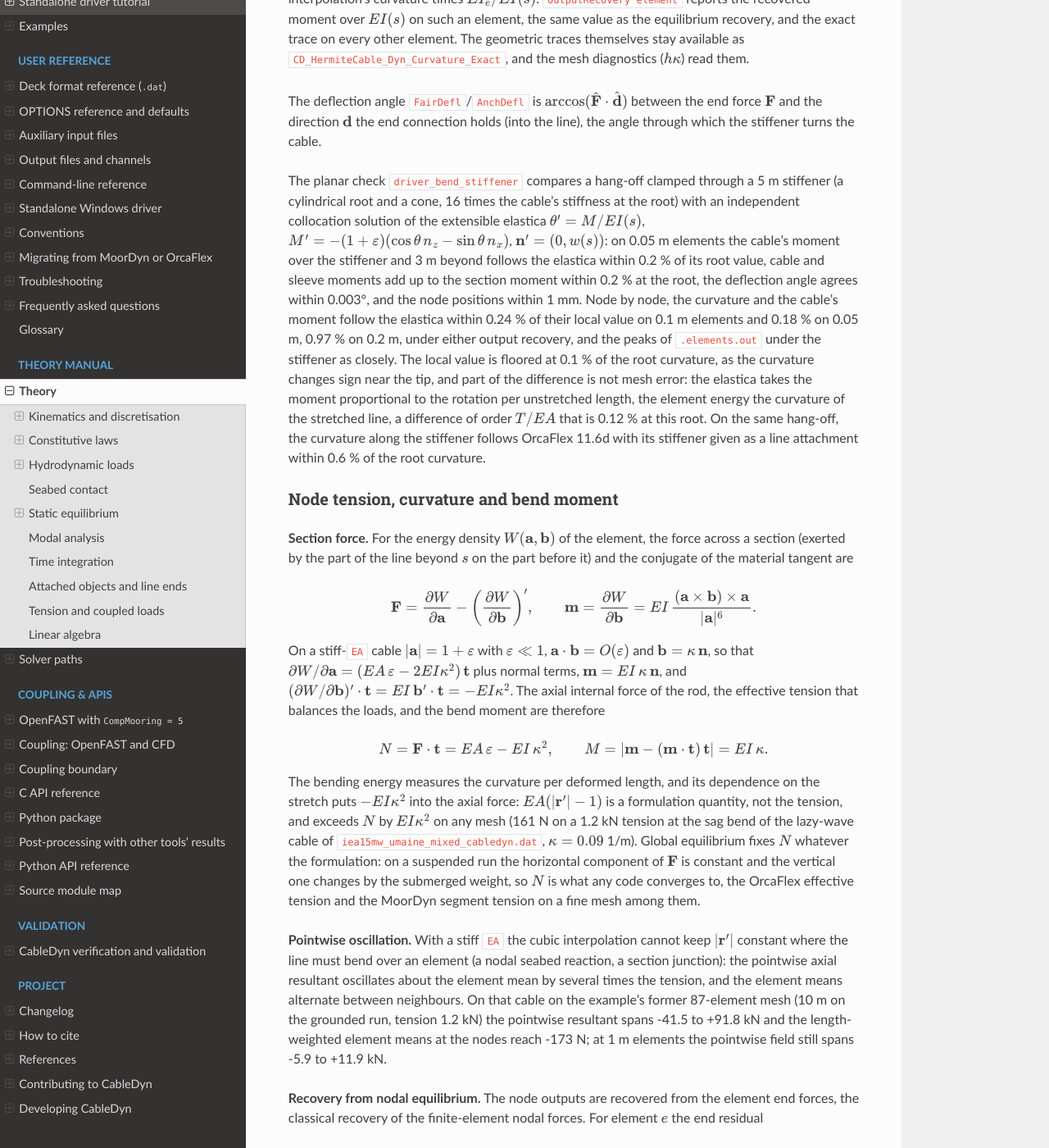
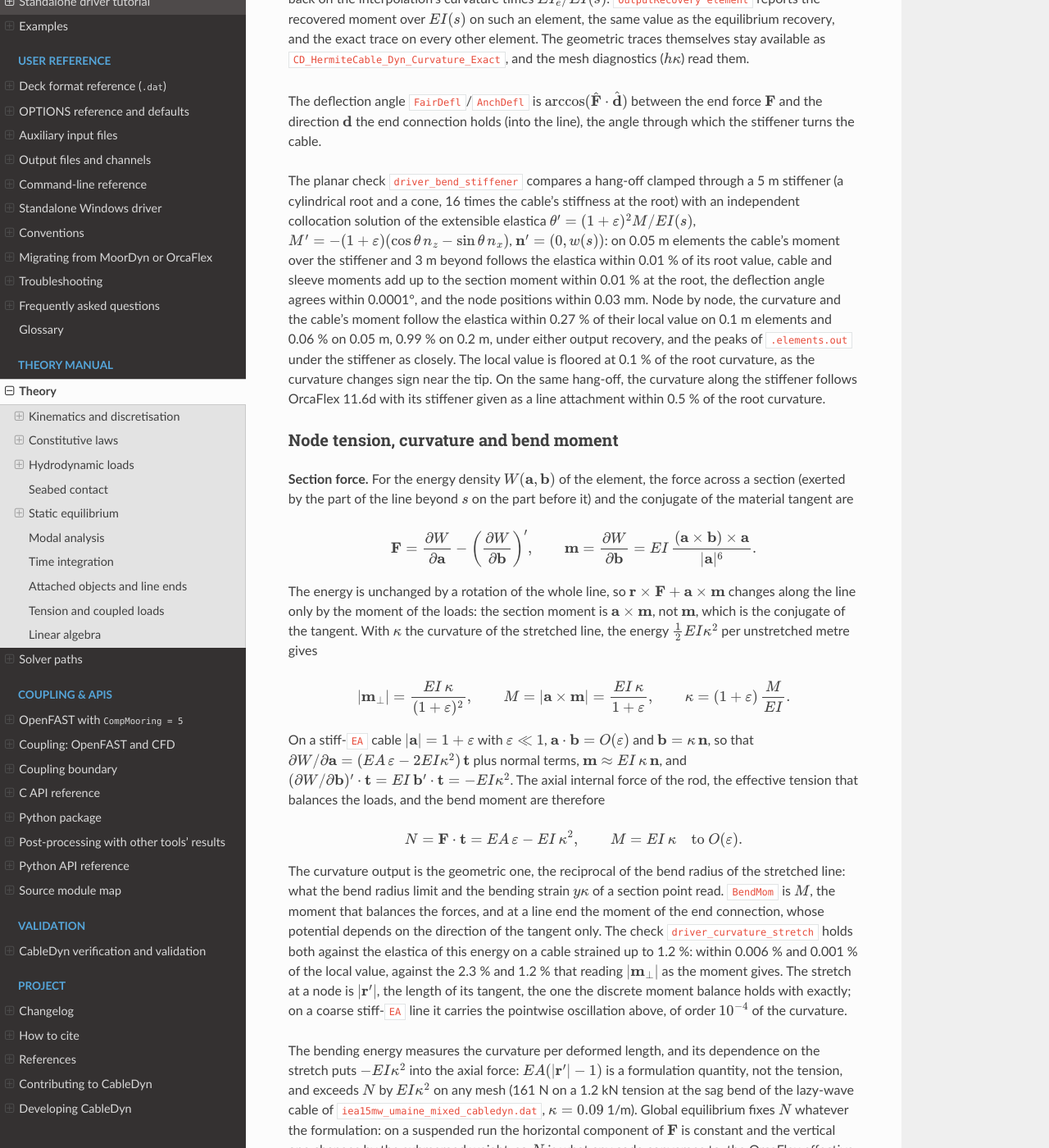
Before and after one commit to SMI-Lab-Inha/CableDyn, a Sphinx documentation site: the page built from doc/theory.rst, in a window 1280 px wide and 1400 px high, scrolled down 4349 px. Shown: the whole window at 82% size. Built offline with Sphinx 7.4.7 and the Read the Docs theme 3.1.0, drawn with Linux system fonts in a browser that asks for light colours; some of the changed text lies outside the part shown.

Commit message:
fix(output): report the geometric curvature and the section moment of a stretched line
The element energy is EI kappa^2/2 per unstretched length with kappa the
curvature of the stretched line, so the recovered m, the conjugate of the
tangent r', has the normal length EI kappa/(1 + e)^2. The node outputs read
that length as the moment and divided it by EI, which put Curv 2e and
BendMom e below the values they are defined by.

The energy does not change under a rotation of the whole line, so the
moment that balances the forces is r' x m, of length M = EI kappa/(1 + e).
BendMom is now M, Curv is (1 + e) M/EI, the reciprocal of the bend radius,
and StfMom the sleeve's share of M, with the stretch |r'| of the node's
tangent. Tension, positions and forces do not change. Under OutputRecovery
element the exact traces and EI x curvature stand on unsleeved elements.

driver_curvature_stretch holds both against the elastica of this energy,
strain swept to 1.2 %: the curvature error falls from 2.30 % to 0.006 % and
the moment error from 1.15 % to under 0.001 %. driver_bend_stiffener takes
the same elastica: the cable moment moves from 0.18 % to 0.01 % of the root
value and the node positions from 0.6 to 0.03 mm.

Signed-off-by: Jae Hoon Seo <jaehoon.seo@inha.ac.kr>

```diff
--- a/doc/options.rst
+++ b/doc/options.rst
@@ -492,7 +492,8 @@ Finite-EI cable controls
        static-profile and range-graph columns, ``.t.out`` segment tensions).
        ``equilibrium`` recovers them from nodal equilibrium: the effective tension
        :math:`\mathbf F\cdot\mathbf t`, the moment the neighbouring elements carry, and
-       curvature = moment / ``EI`` (see :ref:`theory-output-recovery`). ``element`` reports the
+       the geometric curvature (1 + strain) × moment / ``EI`` (see
+       :ref:`theory-output-recovery`). ``element`` reports the
        length-weighted element-mean axial force :math:`EA(\lvert\mathbf r'\rvert - 1)`, the
        larger one-sided exact curvature (on an element with a bend stiffener sleeve, the recovered
        moment over ``EI(s)``), and the axial resultant at the element midpoint as the
--- a/doc/theory.rst
+++ b/doc/theory.rst
@@ -183,10 +183,10 @@ steps at every node although the section does not, and the softer side would ove
 curvature by about :math:`h\lvert EI'\rvert/(2 EI)`, first order in the element length
 :math:`h`. A node takes :math:`EI(s)` at its own arc instead, from the stiffener rows, one limit
 from either side. The section moment :math:`M` (:ref:`theory-output-recovery`) is continuous and
-second-order accurate, so the curvature :math:`\kappa = M/EI(s)` is too. Cable and sleeve take
-that curvature and share the moment in proportion to the stiffnesses: the cable carries
-:math:`EI_c\,\kappa`, reported as ``BendMom``, and the sleeve
-:math:`(EI(s) - EI_c)\,\kappa`, reported as ``StfMom``.
+second-order accurate, so the curvature :math:`\kappa = (1+\varepsilon) M/EI(s)` is too. Cable
+and sleeve take that curvature and share the moment in proportion to the stiffnesses: the cable
+carries :math:`EI_c\,M/EI(s)`, reported as ``BendMom``, and the sleeve the rest,
+:math:`(EI(s) - EI_c)\,M/EI(s)`, reported as ``StfMom``.
 
 The two limits differ only at a real step of the section: at the bare tip, between stiffener
 rows whose end diameter, bore or modulus do not match, and between line types of different
@@ -199,8 +199,8 @@ element, so at an element's end it is off by the same first-order step against :
 high where the curvature falls toward the tip and low where it rises, and :math:`EI_e` times it
 is low by :math:`h^2 M''/12` against :math:`M`. Two outputs that read the interpolation elsewhere read
 the section here. The peak of such an element in ``.elements.out`` is the largest
-:math:`\lvert M(u)\rvert/EI(s(u))` along it, with :math:`M(u)` the quadratic through the
-recovered moments of the end nodes that keeps the mean of the fit; a row end inside the element,
+:math:`(1+\varepsilon)\lvert M(u)\rvert/EI(s(u))` along it, with :math:`M(u)` the quadratic
+through the recovered moments of the end nodes that keeps the mean of the fit; a row end inside the element,
 or the tip, is a step of :math:`EI(s)` that the search keeps. Below the stiffness that resolves
 the recovered moment (:ref:`theory-output-recovery`) both the nodes and the peak fall back on
 the interpolation's curvature times :math:`EI_e/EI(s)`. ``OutputRecovery element`` reports
@@ -217,19 +217,17 @@ the line), the angle through which the stiffener turns the cable.
 The planar check ``driver_bend_stiffener`` compares a hang-off clamped through a 5 m stiffener
 (a cylindrical root and a cone, 16 times the cable's stiffness at the root) with an independent
 collocation solution of the extensible elastica
-:math:`\theta' = M/EI(s)`, :math:`M' = -(1 + \varepsilon)(\cos\theta\,n_z - \sin\theta\,n_x)`,
+:math:`\theta' = (1+\varepsilon)^2 M/EI(s)`,
+:math:`M' = -(1 + \varepsilon)(\cos\theta\,n_z - \sin\theta\,n_x)`,
 :math:`\mathbf n' = (0, w(s))`: on 0.05 m elements the cable's moment over the stiffener and
-3 m beyond follows the elastica within 0.2 % of its root value, cable and sleeve moments add up
-to the section moment within 0.2 % at the root, the deflection angle agrees within 0.003°, and
-the node positions within 1 mm. Node by node, the curvature and the cable's moment follow the
-elastica within 0.24 % of their local value on 0.1 m elements and 0.18 % on 0.05 m, 0.97 % on
+3 m beyond follows the elastica within 0.01 % of its root value, cable and sleeve moments add up
+to the section moment within 0.01 % at the root, the deflection angle agrees within 0.0001°, and
+the node positions within 0.03 mm. Node by node, the curvature and the cable's moment follow the
+elastica within 0.27 % of their local value on 0.1 m elements and 0.06 % on 0.05 m, 0.99 % on
 0.2 m, under either output recovery, and the peaks of ``.elements.out`` under the stiffener
-as closely. The local value is floored at 0.1 % of the root curvature, as the curvature changes sign
-near the tip, and part of the difference is not mesh error: the elastica takes the moment
-proportional to the rotation per unstretched length, the element energy the curvature of the
-stretched line, a difference of order :math:`T/EA` that is 0.12 % at this root. On the same
-hang-off, the curvature along the stiffener follows OrcaFlex 11.6d with its stiffener given as a
-line attachment within 0.6 % of the root curvature.
+as closely. The local value is floored at 0.1 % of the root curvature, as the curvature changes
+sign near the tip. On the same hang-off, the curvature along the stiffener follows OrcaFlex
+11.6d with its stiffener given as a line attachment within 0.5 % of the root curvature.
 
 .. _theory-output-recovery:
 
@@ -247,11 +245,25 @@ and the conjugate of the material tangent are
    \mathbf{m} = \frac{\partial W}{\partial \mathbf{b}}
               = EI\,\frac{(\mathbf{a}\times\mathbf{b})\times\mathbf{a}}{\lvert\mathbf{a}\rvert^{6}} .
 
+The energy is unchanged by a rotation of the whole line, so
+:math:`\mathbf{r}\times\mathbf{F} + \mathbf{a}\times\mathbf{m}` changes along the line only by
+the moment of the loads: the section moment is :math:`\mathbf{a}\times\mathbf{m}`, not
+:math:`\mathbf{m}`, which is the conjugate of the tangent. With :math:`\kappa` the curvature of
+the stretched line, the energy :math:`\tfrac12 EI\kappa^2` per unstretched metre gives
+
+.. math::
+
+   \lvert\mathbf{m}_\perp\rvert = \frac{EI\,\kappa}{(1+\varepsilon)^2},
+   \qquad
+   M = \lvert\mathbf{a}\times\mathbf{m}\rvert = \frac{EI\,\kappa}{1+\varepsilon},
+   \qquad
+   \kappa = (1+\varepsilon)\,\frac{M}{EI} .
+
 On a stiff-``EA`` cable :math:`\lvert\mathbf{a}\rvert = 1 + \varepsilon` with
 :math:`\varepsilon \ll 1`, :math:`\mathbf{a}\cdot\mathbf{b} = O(\varepsilon)` and
 :math:`\mathbf{b} = \kappa\,\mathbf{n}`, so that
 :math:`\partial W/\partial\mathbf{a} = (EA\,\varepsilon - 2EI\kappa^2)\,\mathbf{t}` plus normal
-terms, :math:`\mathbf{m} = EI\,\kappa\,\mathbf{n}`, and
+terms, :math:`\mathbf{m} \approx EI\,\kappa\,\mathbf{n}`, and
 :math:`(\partial W/\partial\mathbf{b})'\cdot\mathbf{t} = EI\,\mathbf{b}'\cdot\mathbf{t} = -EI\kappa^2`.
 The axial internal force of the rod, the effective tension that balances the loads, and the
 bend moment are therefore
@@ -260,7 +272,18 @@ bend moment are therefore
 
    N = \mathbf{F}\cdot\mathbf{t} = EA\,\varepsilon - EI\,\kappa^2,
    \qquad
-   M = \lvert \mathbf{m} - (\mathbf{m}\cdot\mathbf{t})\,\mathbf{t} \rvert = EI\,\kappa .
+   M = EI\,\kappa \quad\text{to } O(\varepsilon) .
+
+The curvature output is the geometric one, the reciprocal of the bend radius of the stretched
+line: what the bend radius limit and the bending strain :math:`y\kappa` of a section point read.
+``BendMom`` is :math:`M`, the moment that balances the forces, and at a line end the moment of
+the end connection, whose potential depends on the direction of the tangent only. The check
+``driver_curvature_stretch`` holds both against the elastica of this energy on a cable strained
+up to 1.2 %: within 0.006 % and 0.001 % of the local value, against the 2.3 % and 1.2 % that
+reading :math:`\lvert\mathbf{m}_\perp\rvert` as the moment gives. The stretch at a node is
+:math:`\lvert\mathbf{r}'\rvert`, the length of its tangent, the one the discrete moment balance
+holds with exactly; on a coarse stiff-``EA`` line it carries the pointwise oscillation above,
+of order :math:`10^{-4}` of the curvature.
 
 The bending energy measures the curvature per deformed length, and its dependence on the
 stretch puts :math:`-EI\kappa^2` into the axial force: :math:`EA(\lvert\mathbf{r}'\rvert - 1)`
@@ -306,12 +329,13 @@ it, and its tangent rows are :math:`\mathbf{m}` there. An interior node reports
 
    N_j = \mathbf{t}_j\cdot\tfrac{1}{2}\left(\mathbf{F}_j^- + \mathbf{F}_j^+\right),
    \qquad
-   M_j = \lvert \mathbf{m}_j - (\mathbf{m}_j\cdot\mathbf{t}_j)\,\mathbf{t}_j \rvert,
+   M_j = \lvert\mathbf{r}'_j\rvert\,
+         \lvert \mathbf{m}_j - (\mathbf{m}_j\cdot\mathbf{t}_j)\,\mathbf{t}_j \rvert,
    \qquad
-   \kappa_j = M_j / EI ,
+   \kappa_j = \lvert\mathbf{r}'_j\rvert\, M_j / EI ,
 
 with :math:`\mathbf{t}_j` the unit nodal tangent, :math:`\mathbf{m}_j` the mean of the two
-one-sided values, and at a section junction the larger of :math:`M_j/EI` on the two sides (under
+one-sided values, and at a section junction the larger of :math:`\kappa_j` on the two sides (under
 a bend stiffener :math:`EI` is the stiffness at the node, :ref:`theory-bend-stiffeners`). The
 recovered moment carries an error that does not depend on :math:`EI`, of the order of the largest
 consistent-load moment :math:`w L_0^2/12` of an element (a section junction leaves a jump of that
```
Also changed, not shown: CMakeLists.txt (+9 -0 lines), VALIDATION.md (+11 -11 lines), doc/driver_format.md (+2 -2 lines), doc/outputs.rst (+11 -9 lines), 8 other files.
